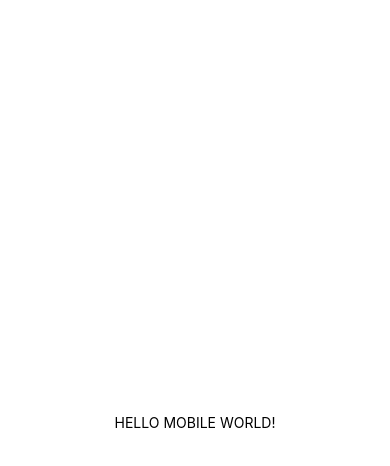
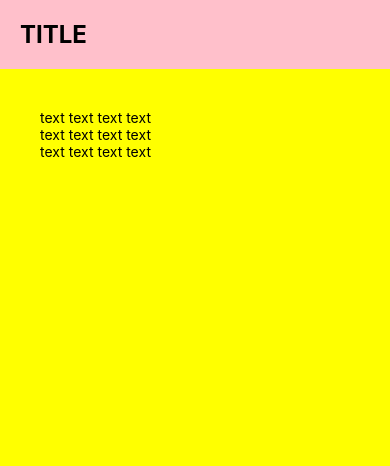
Before and after one commit to JuliaLojek/react-native-course, a React Native app: screen / in a window 390 px wide. Shown: the top 466 px of the page. Built offline with nearby package versions, Linux system fonts and the light colour scheme.

Commit message:
basic built-in components

```diff
--- a/App.js
+++ b/App.js
@@ -1,10 +1,17 @@
-import React from 'react';
-import { StyleSheet, Text, View } from 'react-native';
+import React from "react";
+import { StyleSheet, Text, View } from "react-native";
 
 export default function App() {
   return (
     <View style={styles.container}>
-      <Text>HELLO MOBILE WORLD!</Text>
+      <View style={styles.header}>
+        <Text style={styles.title}>TITLE</Text>
+      </View>
+      <View style={styles.body}>
+        <Text>text text text text</Text>
+        <Text>text text text text</Text>
+        <Text>text text text text</Text>
+      </View>
     </View>
   );
 }
@@ -12,8 +19,18 @@ export default function App() {
 const styles = StyleSheet.create({
   container: {
     flex: 1,
-    backgroundColor: '#fff',
-    alignItems: 'center',
-    justifyContent: 'center',
   },
+  header: {
+    backgroundColor: "pink",
+    padding: 20,
+  },
+  title: {
+    fontWeight: "bold",
+    fontSize: 24,
+  },
+  body: {
+    backgroundColor: "yellow",
+    padding: 40,
+    height: "100%",
+  }
 });
```
